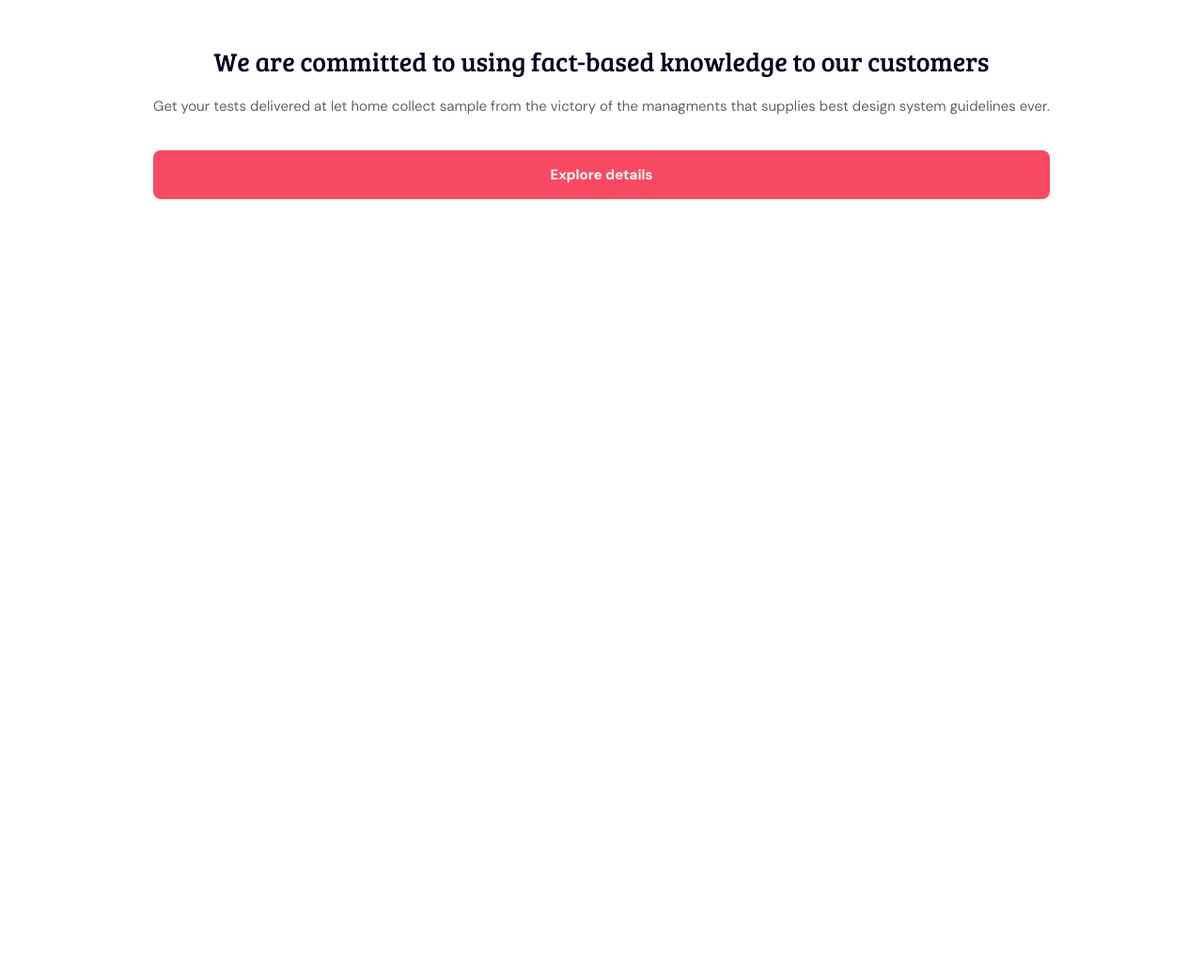
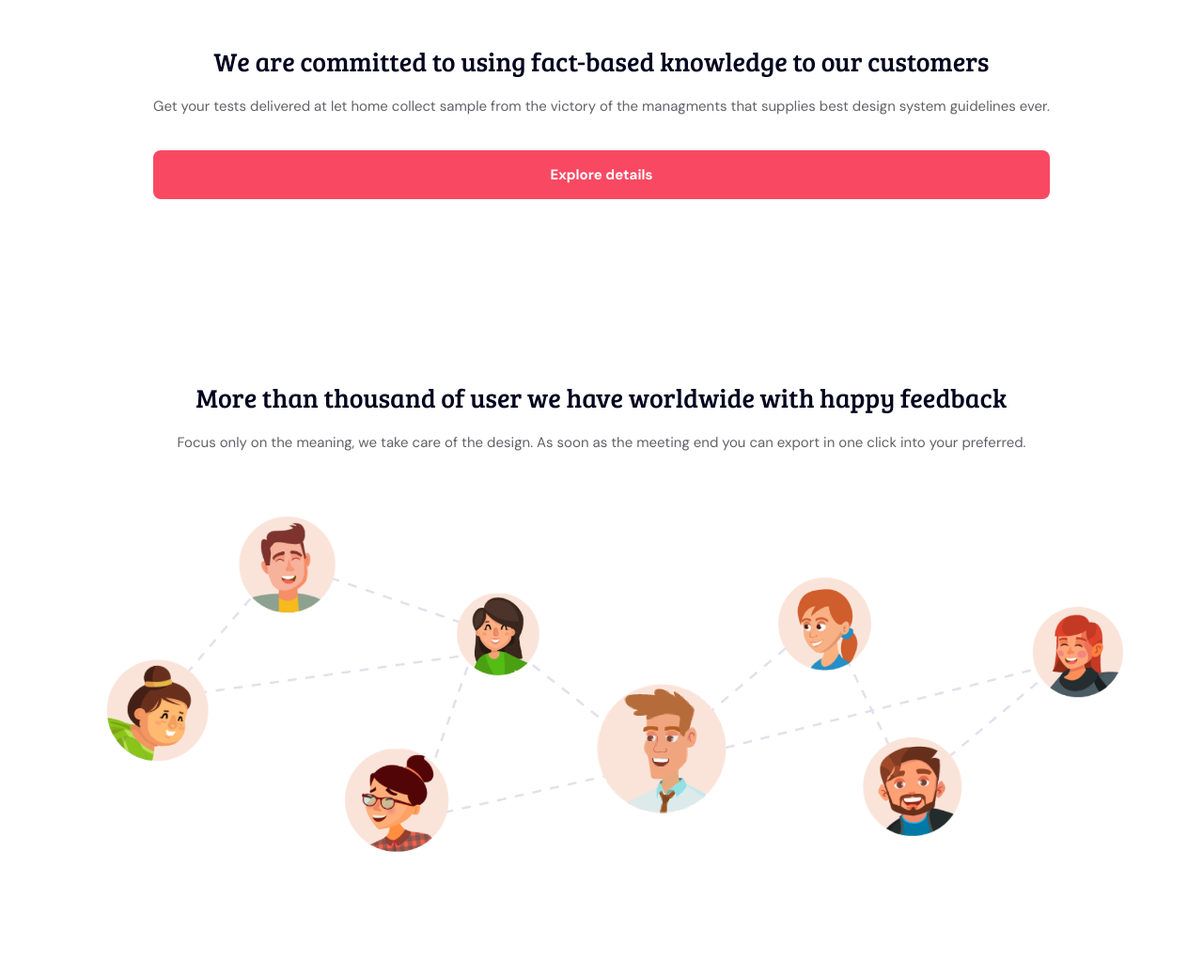
Before and after one commit to fajarfadillahh/seeocean-agency-creative-html-css-javascript-website-v3, a plain HTML site: page index.html in a window 1280 px wide. Shown: the part 4997-6035 px from the top of the page at 94% size. Before the commit the page ends 5273 px from the top, so only its background shows below. Drawn offline with nearby package versions, Linux system fonts and the light colour scheme.

Commit message:
user section

```diff
--- a/index.html
+++ b/index.html
@@ -238,6 +238,24 @@
         </div>
       </section>
       <!-- ===== FEATURE SECTION ===== -->
+
+      <!-- ===== USER SECTION ===== -->
+      <section class="user section">
+        <div class="user__container container">
+          <div class="user__data">
+            <h1 class="user__title section-title">
+              More than thousand of user we have worldwide with happy feedback
+            </h1>
+            <p class="user__text section-text">
+              Focus only on the meaning, we take care of the design. As soon as
+              the meeting end you can export in one click into your preferred.
+            </p>
+          </div>
+
+          <img src="./img/user-img.png" alt="" class="user__img" />
+        </div>
+      </section>
+      <!-- ===== USER SECTION ===== -->
     </main>
 
     <!-- ===== MAIN JS ===== -->
--- a/scss/style.scss
+++ b/scss/style.scss
@@ -390,3 +390,20 @@ img {
     }
   }
 }
+
+// ===== USER SECTION =====
+.user {
+  &__container {
+    display: grid;
+    gap: 2rem;
+  }
+
+  &__data {
+    justify-self: center;
+    text-align: center;
+  }
+
+  &__img {
+    justify-self: center;
+  }
+}
```
Also changed, not shown: css/style.css.
